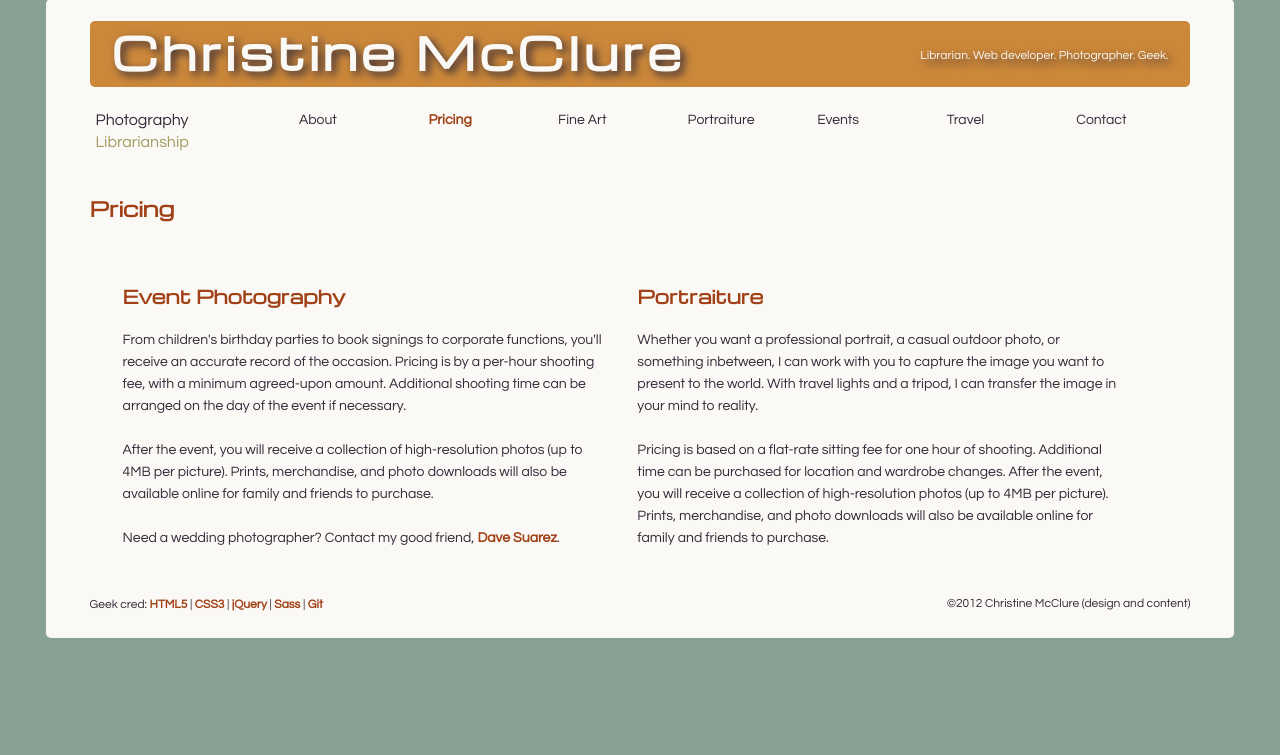
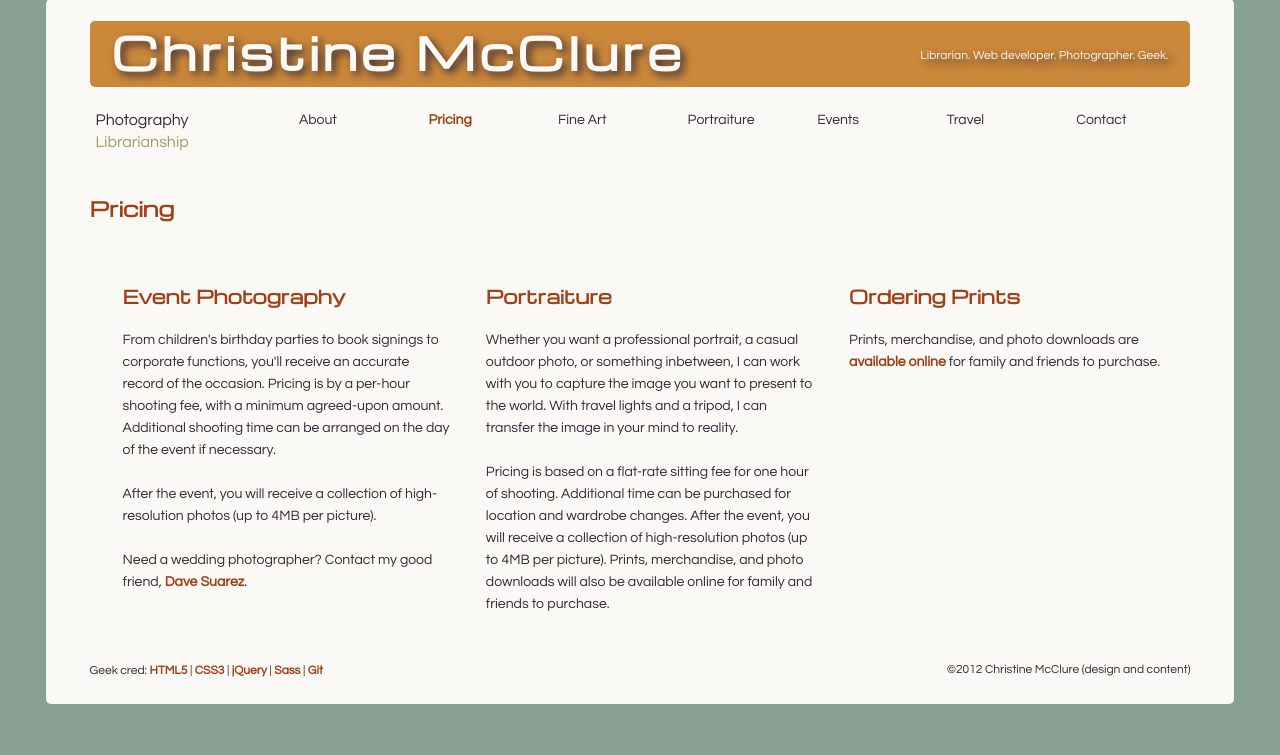
Before and after one commit to christinemcclure/html5site, a PHP site: page /pricing in a window 1280 px wide. Shown: the part 45-800 px from the top of the page. Run offline with PHP 8.4, Linux system fonts and the light colour scheme.

Commit message:
changed to three-column layout and added online ording link

```diff
--- a/pricing/index.php
+++ b/pricing/index.php
@@ -12,18 +12,24 @@
 
 	<h1>Pricing</h1>
 
-	<div class="columnEven">
+	<div class="columnBlock">
 		<h2>Event Photography</h2>
 		<p>From children's birthday parties to book signings to corporate functions, you'll receive an accurate record of the occasion. Pricing is by a per-hour shooting fee, with a minimum agreed-upon amount. Additional shooting time can be arranged on the day of the event if necessary.</p>
-      <p>After the event, you will receive a collection of high-resolution photos (up to 4MB per picture). Prints, merchandise, and photo downloads will also be available online for family and friends to purchase.</p>
+      <p>After the event, you will receive a collection of high-resolution photos (up to 4MB per picture).</p>
 		<p>Need a wedding photographer? Contact my good friend, <a href="http://www.davesuarez.com/">Dave Suarez</a>.</p>
   </div>
 
-	<div class="columnEven">
+	<div class="columnBlock">
 	<h2>Portraiture</h2>
 			<p>Whether you want a professional portrait, a casual outdoor photo, or something inbetween, I can work with you to capture the image you want to present to the world. With travel lights and a tripod, I can transfer the image in your mind to reality.</p>
     	<p>Pricing is based on a flat-rate sitting fee for one hour of shooting. Additional time can be purchased for location and wardrobe changes. After the event, you will receive a collection of high-resolution photos (up to 4MB per picture). Prints, merchandise, and photo downloads will also be available online</a> for family and friends to purchase.</p>
 	</div>
+
+  <div class="columnBlock">
+	<h2>Ordering Prints</h2>
+			<p>Prints, merchandise, and photo downloads are <a href="http://christinemcclure.zenfolio.com">available online</a> for family and friends to purchase.</p>
+	</div>
+
 </section>
 
 <?php include($_SERVER['DOCUMENT_ROOT']."/includes/footer.html"); ?>
```
